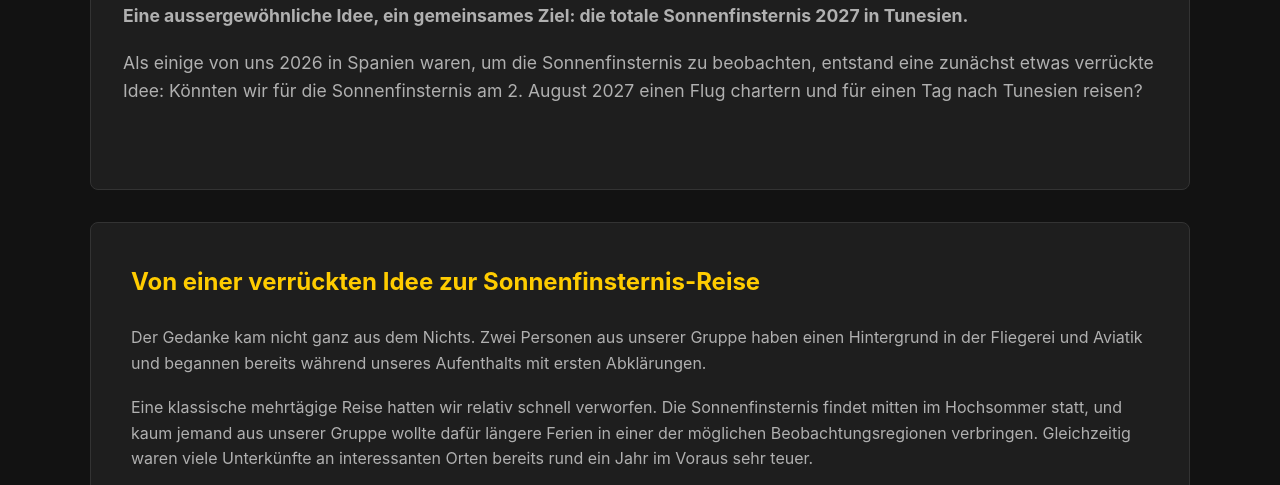
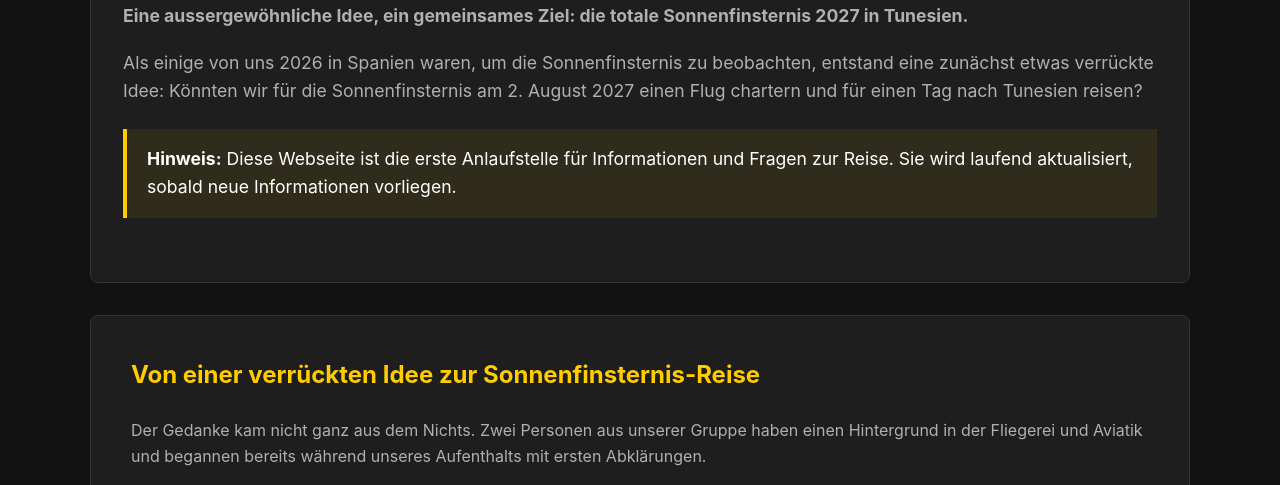
Before and after one commit to Baernergigu/eclipse-tunesien, a plain HTML site: page index.html in a window 1280 px wide. Shown: the part 255-740 px from the top of the page. Drawn offline with Linux system fonts and the light colour scheme.

Commit message:
Add notice section to homepage and style updates for visibility

```diff
--- a/index.html
+++ b/index.html
@@ -23,6 +23,7 @@
             <h1>Willkommen bei Eclipse Tunesien</h1>
             <p><strong>Eine aussergewöhnliche Idee, ein gemeinsames Ziel: die totale Sonnenfinsternis 2027 in Tunesien.</strong></p>
             <p>Als einige von uns 2026 in Spanien waren, um die Sonnenfinsternis zu beobachten, entstand eine zunächst etwas verrückte Idee: Könnten wir für die Sonnenfinsternis am 2. August 2027 einen Flug chartern und für einen Tag nach Tunesien reisen?</p>
+            <p class="notice"><strong>Hinweis:</strong> Diese Webseite ist die erste Anlaufstelle für Informationen und Fragen zur Reise. Sie wird laufend aktualisiert, sobald neue Informationen vorliegen.</p>
         </section>
 
         <section class="content-card">
--- a/style.css
+++ b/style.css
@@ -95,6 +95,14 @@ main {
 .hero p {
     font-size: 1.1rem;
     color: var(--text-muted);
+}
+
+.hero .notice {
+    margin: 1.5rem 0 0;
+    padding: 1rem 1.25rem;
+    border-left: 4px solid var(--accent-color);
+    background-color: rgba(255, 204, 0, 0.08);
+    color: var(--text-main);
 }
 
 .content-card {
```
